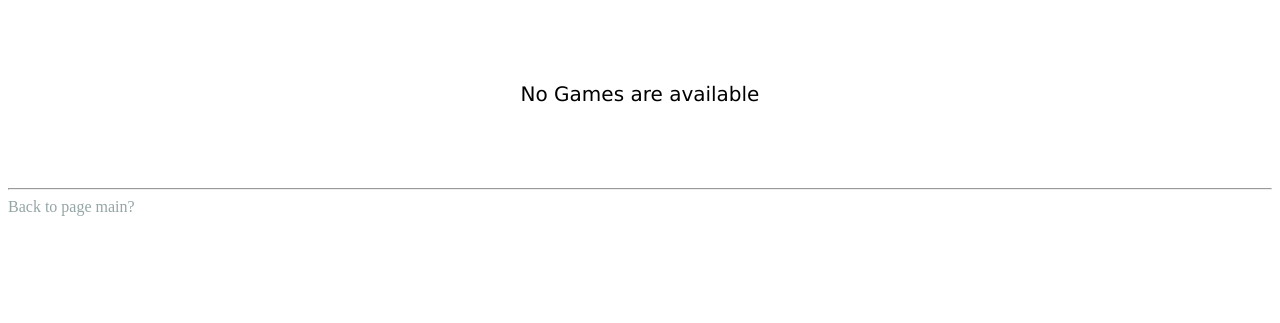
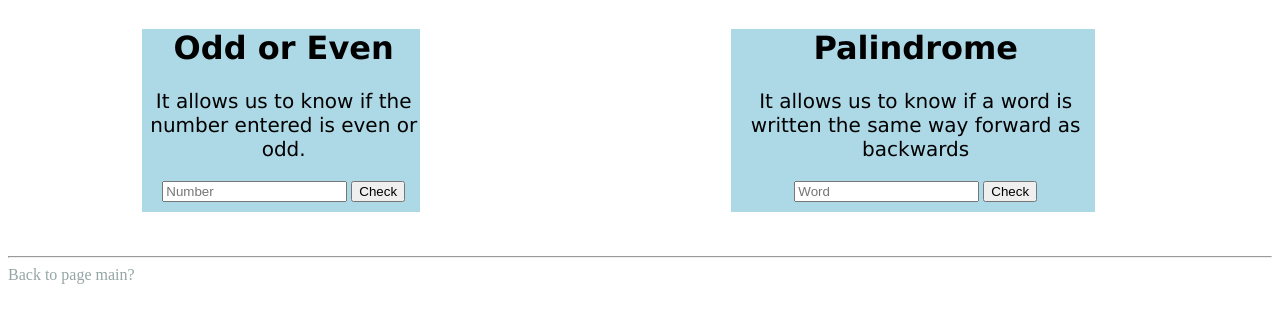
Before and after one commit to FernandoGarzonT/gtproject, a Django app: page /gtapp/games/ in a window 1280 px wide. Shown: the top 323 px of the page. Run offline with Django 4.2, Linux system fonts and the light colour scheme; parts of the project's set-up code (start-up, migrations or seed data) failed here and were passed over.

Commit message:
Files modified urls, views two functions added palindrome and, Odd or even, games.html and games.css

```diff
--- a/projectgt/gtapp/static/css/games.css
+++ b/projectgt/gtapp/static/css/games.css
@@ -2,10 +2,10 @@
     display: inline-flex;
     justify-content: center;
 }
-.col {
+.content {
     background-color: lightblue;
     padding: 0px 0px 10px 5px;
-    max-width: 25%;
+    max-width: 50%;
     margin: 0 auto;
 }
 
--- a/projectgt/gtapp/templates/games.html
+++ b/projectgt/gtapp/templates/games.html
@@ -3,27 +3,24 @@
 
 {% block content %}
     {% csrf_token %}
-    {% if context_game %}
-        <div class="conteiner">
-            <div class="col">
+    <div class="conteiner">
+        <form action="" method="post" style="text-align: center">{% csrf_token %}
+            <div class="content">
                 <h1>Odd or Even</h1>
                 <p>It allows us to know if the number entered is even or odd.</p>
-                <input type="text" id="{{ parorimpar.num }}" class="inputtext" placeholder="number" pattern="[0-9]">
-                <button type="button" class="button">Check</button>
-                <p>The number <strong></strong>, <strong></strong></p>
+                <input type="text" id="num" class="form-control" name="num" placeholder="Number">
+                <button type="submit" class="btn">Check</button>
             </div>
-            <div class="col">
+        </form>
+
+        <form action="" method="post" style="text-align: center">{% csrf_token %}
+            <div class="content">
                 <h1>Palindrome</h1>
                 <p>It allows us to know if a word is written the same way forward as backwards</p>
-                <input type="text" id="{{ palindrom.palabra }}" class="inputtext" placeholder="palabra" pattern="[a-z]">
-                <button type="button" class="button">Check</button>
-                <p>The Word <strong></strong>, <span></span> a Palindrome</p>
+                <input type="text" id="palabra" class="form-control" name="palabra" placeholder="Word">
+                <button type="submit" class="btn btn-success">Check</button>
             </div>
-        </div>
-    {% else %}
-        <br> <br> <br>
-        <p>No Games are available</p>
-    {% endif %}
+        </form>
     </div>
     <br> <br> <br>
     <hr>
--- a/projectgt/gtapp/urls.py
+++ b/projectgt/gtapp/urls.py
@@ -1,10 +1,11 @@
 from django.urls import path
-from .views import IndexView, ImagenView, GamesView
+from .views import IndexView, ImagenView, palindromo, parorimpar
 
 
 app_name = 'gtapp'
 urlpatterns = [
     path('', IndexView.as_view(), name='index'),
     path('imagen/', ImagenView.as_view(), name='imagen'),
-    path('games/', GamesView.as_view(), name='games'),
+    path('games/', parorimpar, name='games'),
+    path('games/', palindromo, name='games'),
 ]
--- a/projectgt/gtapp/views.py
+++ b/projectgt/gtapp/views.py
@@ -1,3 +1,4 @@
+from django.http import HttpResponse
 from django.shortcuts import render
 from django.views import generic
 from .models import Imagen
@@ -20,37 +21,31 @@ class ImagenView(generic.ListView):
         return Imagen.objects.all()
 
 
-class GamesView(generic.ListView):
-    template_name = 'games.html'
-    context_object_name= 'context_game'
+def palindromo(request):
+    """Palindrome function"""
+    if request.method == 'POST':
+        palabra = request.POST.get('palabra', '')
 
-    def parorimpar(request):
-        """Odd or even function"""
-
-        if request.method == 'POST':
-            num = int(input("Escribe un Numero: "))
-
-            if num%2 == 0:
-                print(f"{num} Es Par")
-            else:
-                print(f"{num} Es Impar")
-
-        return render(request, 'gtapp/games.html', {'title':'games'})
-
-
-    def palindromo(request):
-        """Game Palindromo"""
-
-        palabra = input("Escribe una palabra: ").upper()
-
-        invertida = palabra[::-1].lower()
+        invertida = palabra[::-1]
 
         if invertida == palabra:
-            print(f"{palabra} - {invertida} Es un Palindromo")
+            return HttpResponse("Is Palindrome")
         else:
-            print(f"{palabra} - {invertida} No es un Palindromo")
+            return HttpResponse("Not is Palindrome")
 
-        return render(request, 'gtapp/games.html', {'title':'games'})
+    return render(request, 'games.html', )
 
-    def get_queryset(self):
-        return
+def parorimpar(request):
+    """Odd or even function"""
+
+    if request.method == 'POST':
+        num = request.POST.get('num', '')
+
+        num = int(num)
+
+        if num%2 == 0:
+            return HttpResponse("It's Even")
+        else:
+            return HttpResponse("It's Odd")
+
+    return render(request, 'games.html')
```
